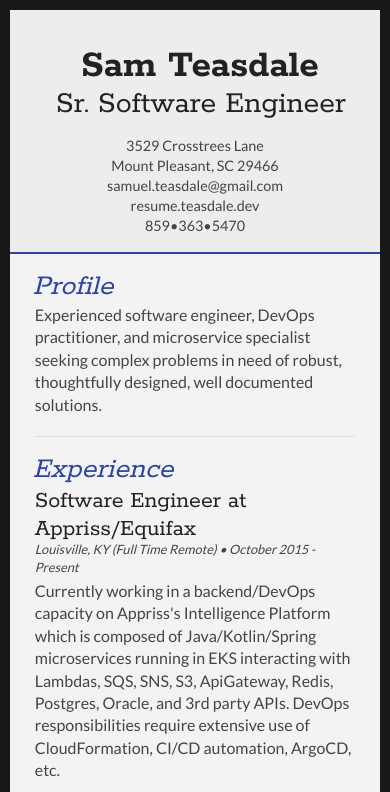
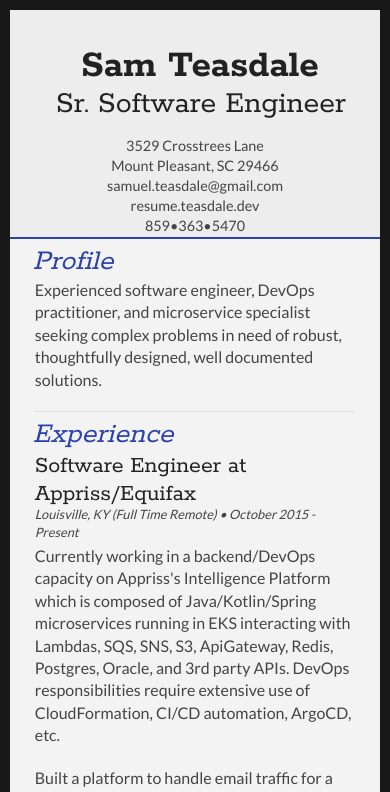
Before and after one commit to steasdal/resume-responsive, a website: page content/index.html in a window 390 px wide. Shown: the top 792 px of the page. Drawn offline with Linux system fonts and the light colour scheme.

Commit message:
Minor CSS changes to enhance the 'save to pdf' layout

```diff
--- a/content/index.html
+++ b/content/index.html
@@ -98,7 +98,7 @@
 					<h2>Software Engineer at Lexmark</h2>
 					<p class="subDetails">Lexington, KY • March 2003 - July 2004</p>
 					<p>Created C++ "Action Module" DLLs to extend the functionality of the Lexmark Document Distributor platform.</p>
-					<p>Created a SOAP web service Action Module to interface with Pharos Uniprint and facilitate the creation of Lexmark's first Print Release Solution.
+					<p>Created a SOAP web service Action Module to interface with Pharos Uniprint creating Lexmark's first Print Release Solution.
 					</p>
 				</article>
 
--- a/content/style.css
+++ b/content/style.css
@@ -193,7 +193,7 @@ section:last-child {
 	/*padding: 5px;*/
 }
 
-@media all and (min-width: 650px) and (max-width: 800px) {
+@media all and (min-width: 600px) and (max-width: 800px) {
 	#headshot {
 		display: none;
 	}
@@ -247,13 +247,13 @@ section:last-child {
 	}
 }
 
-@media all and (max-width: 480px) {
+@media all and (max-width: 400px) {
 	.mainDetails {
-		padding: 25px 15px 15px;
+		padding: 25px 0px 0px;
 	}
 
 	section {
-		padding: 15px 0 0;
+		padding: 5px 0 0;
 	}
 
 	#mainArea {
```
Lines whose indentation alone changed are shown as unchanged.
